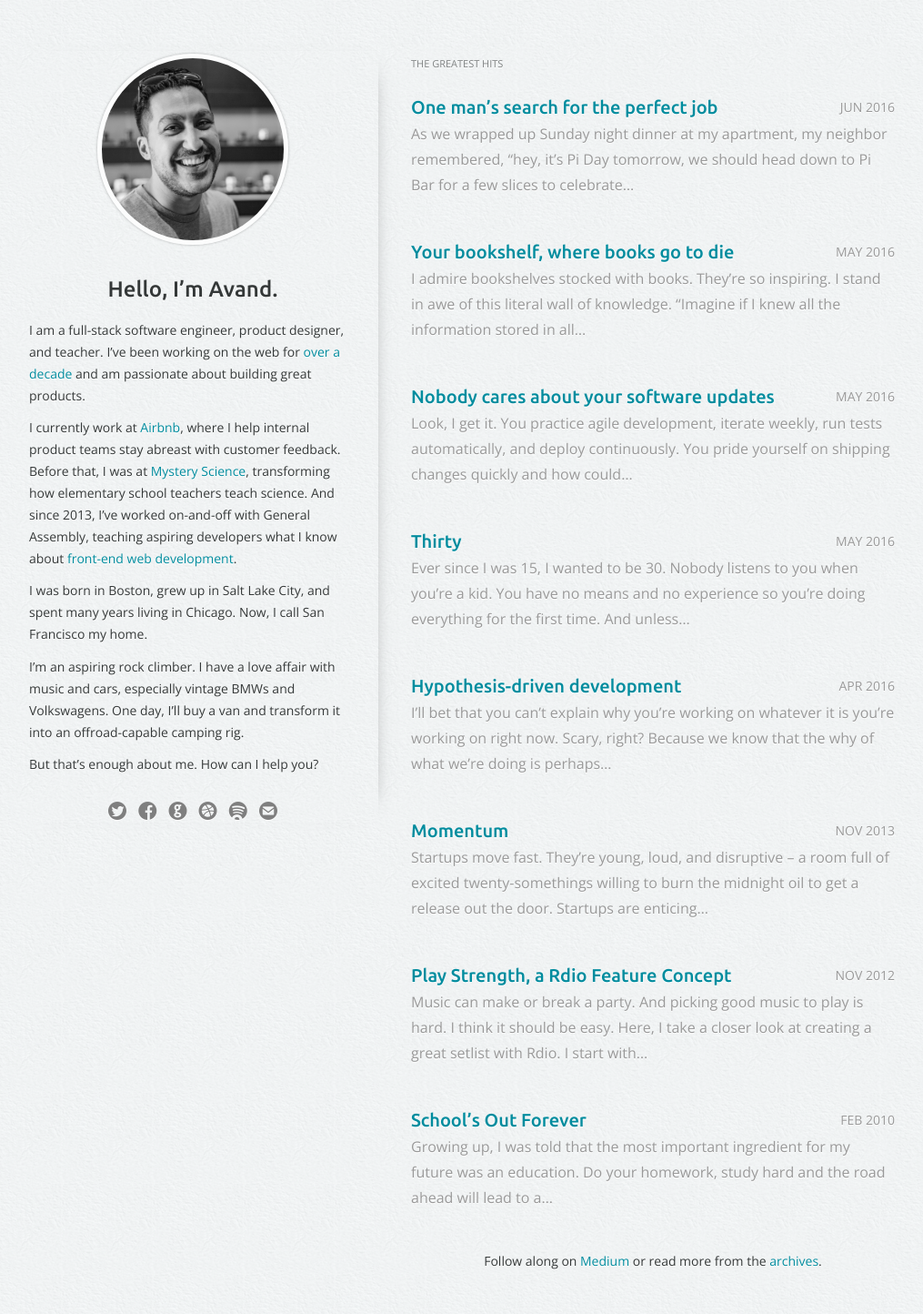
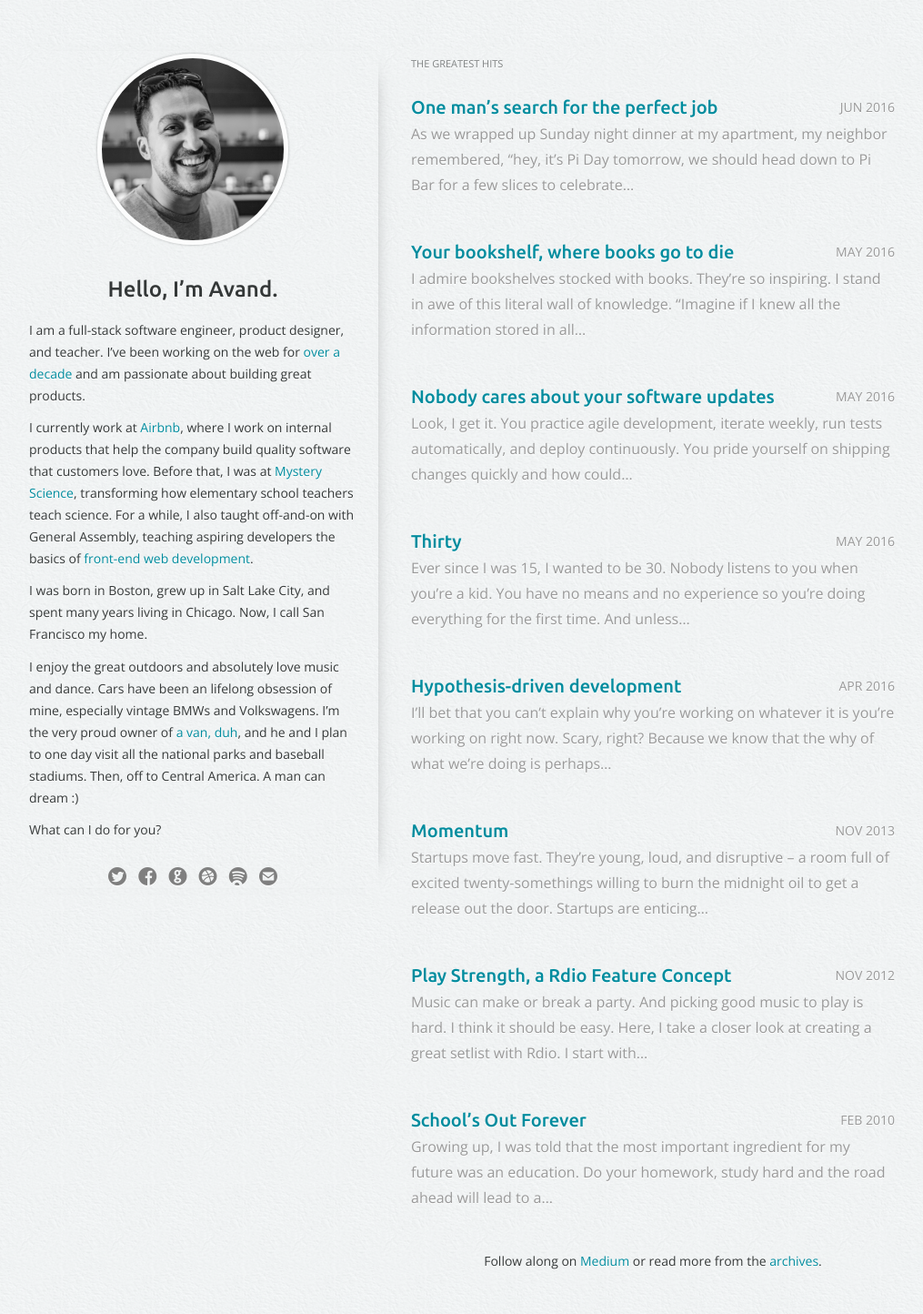
Before and after one commit to avand/avand.github.com, a Jekyll site: the page built from index.html, in a window 1280 px wide. Shown: the whole page at 91% size, without its empty margins (132-1147 px from the left). Built offline with Jekyll 4.4.1, drawn with Linux system fonts in a browser that asks for light colours.

Commit message:
Update bio

```diff
--- a/_includes/_bio.html
+++ b/_includes/_bio.html
@@ -1,11 +1,11 @@
 <p class="bio">
   I am a full-stack software engineer, product designer, and teacher. I’ve been working on the web for <a href="/resume">over a decade</a> and am passionate about building great products.<br><br>
 
-  I currently work at <a href="https://www.airbnb.com" target="_blank">Airbnb</a>, where I help internal product teams stay abreast with customer feedback. Before that, I was at <a href="http://mysteryscience.com" target="_blank">Mystery Science</a>, transforming how elementary school teachers teach science. And since 2013, I’ve worked on-and-off with General Assembly, teaching aspiring developers what I know about <a href="http://fewd.avandamiri.com/">front-end web development</a>.<br><br>
+  I currently work at <a href="https://www.airbnb.com" target="_blank">Airbnb</a>, where I work on internal products that help the company build quality software that customers love. Before that, I was at <a href="http://mysteryscience.com" target="_blank">Mystery Science</a>, transforming how elementary school teachers teach science. For a while, I also taught off-and-on with General Assembly, teaching aspiring developers the basics of <a href="http://fewd.avandamiri.com/">front-end web development</a>.<br><br>
 
   I was born in Boston, grew up in Salt Lake City, and spent many years living in Chicago. Now, I call San Francisco my home.<br><br>
 
-  I’m an aspiring rock climber. I have a love affair with music and cars, especially vintage BMWs and Volkswagens. One day, I’ll buy a van and transform it into an offroad-capable camping rig.<br><br>
+  I enjoy the great outdoors and absolutely love music and dance. Cars have been an lifelong obsession of mine, especially vintage BMWs and Volkswagens. I’m the very proud owner of <a href="https://www.instagram.com/avanduh/">a van, duh</a>, and he and I plan to one day visit all the national parks and baseball stadiums. Then, off to Central America. A man can dream :)<br><br>
 
-  But that’s enough about me. How can I help you?
+  What can I do for you?
 </p>
```
